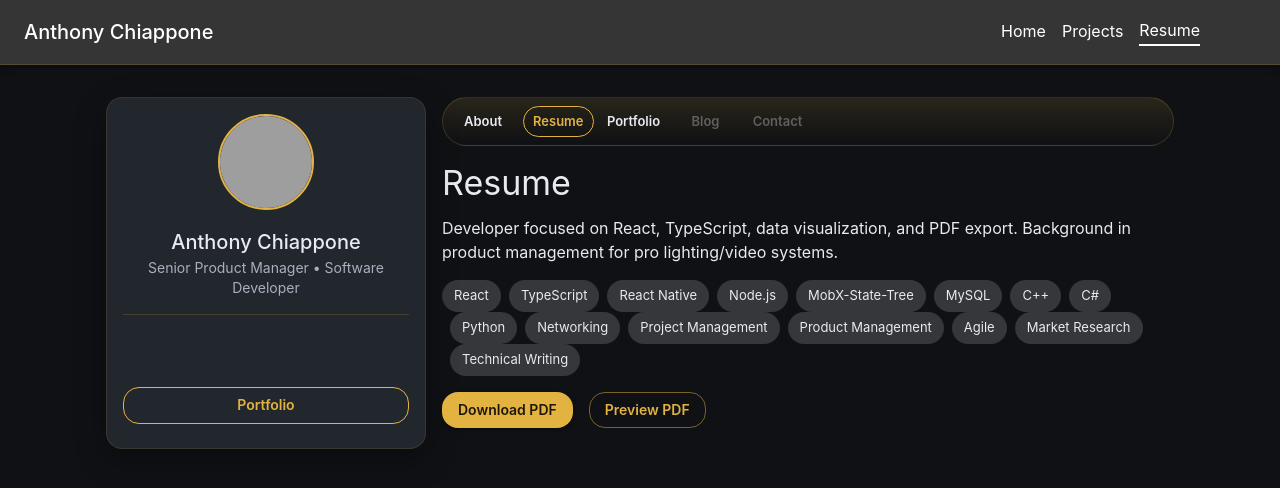
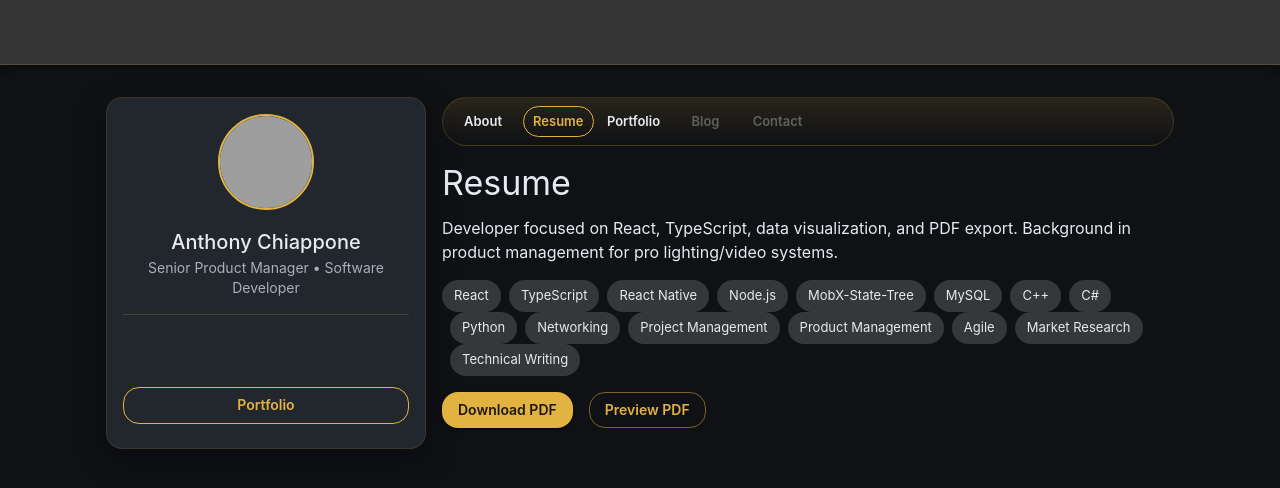
Before and after one commit to achiappone/resume-portfolio, a React (Vite) app: page /resume-portfolio/resume in a window 1280 px wide. Shown: the top 488 px of the page. Built offline with nearby package versions, Linux system fonts and the light colour scheme; grey boxes are pictures that could not be loaded; some icons are missing.

Commit message:
gui update 2-remove top nav ribbon buttons

```diff
--- a/src/App.tsx
+++ b/src/App.tsx
@@ -47,13 +47,13 @@ export default function App() {
       <CssBaseline enableColorScheme />
       <AppBar position="sticky" color="default" enableColorOnDark sx={{ borderBottom: 1, borderColor: "divider" }}>
         <Toolbar sx={{ gap: 2 }}>
-          <Typography variant="h6" sx={{ flexGrow: 1 }}>
+          {/*<Typography variant="h6" sx={{ flexGrow: 1 }}>
             Anthony Chiappone
           </Typography>
           {/* Top nav now points at the same routes rendered inside the layout */}
-          <TopNavLink to="/">Home</TopNavLink>
-          <TopNavLink to="/projects">Projects</TopNavLink>
-          <TopNavLink to="/resume">Resume</TopNavLink>
+          {/*<TopNavLink to="/">Home</TopNavLink>*/}
+          {/*<TopNavLink to="/projects">Projects</TopNavLink>*/}
+          {/*<TopNavLink to="/resume">Resume</TopNavLink>*/}
           <IconButton
             color="inherit"
             onClick={() => setMode((m) => (m === "light" ? "dark" : "light"))}
```
